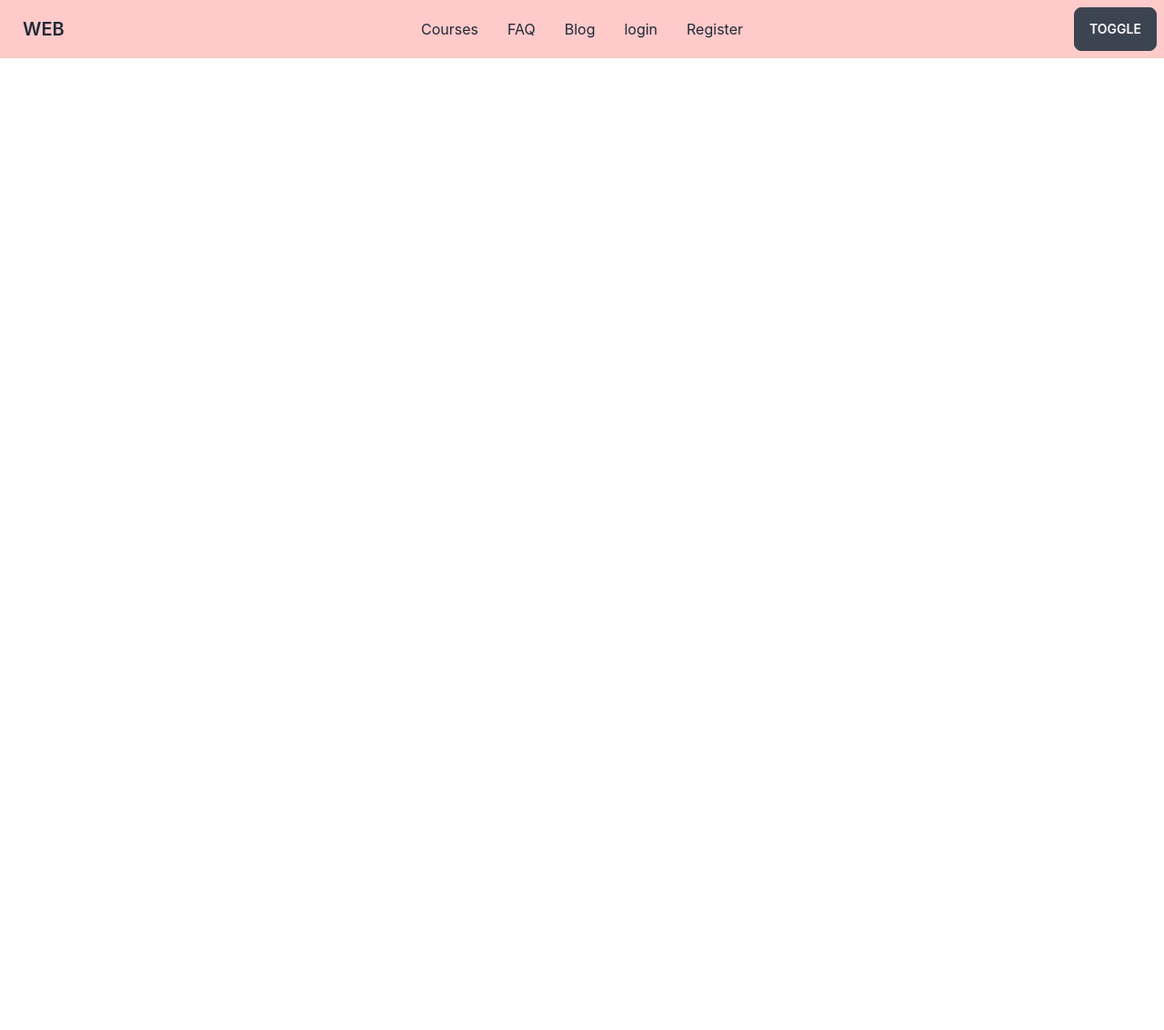
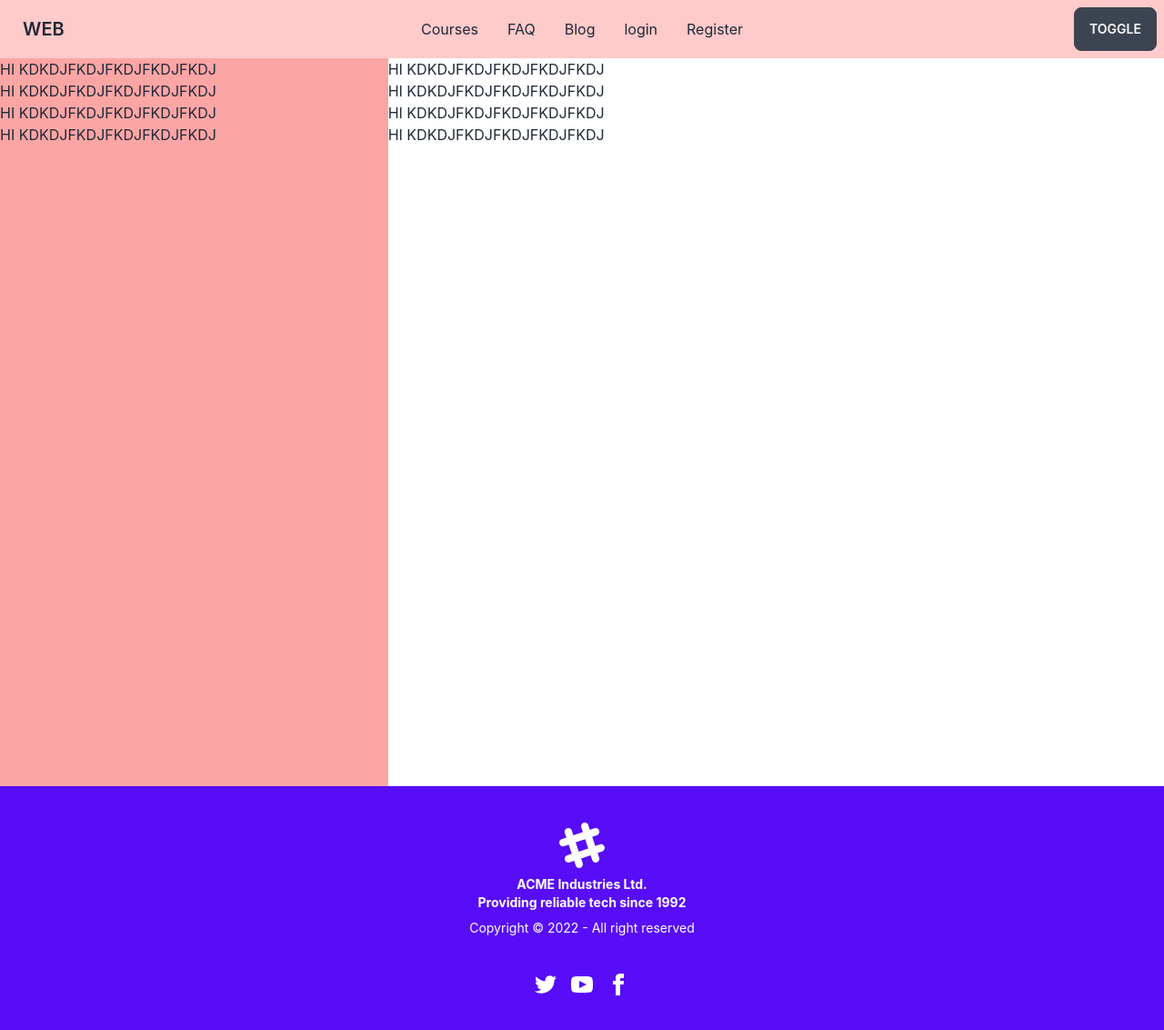
Before and after one commit to Mousumi2001/assignment-11, a React (Create React App) app: page /courses in a window 1280 px wide. Shown: the whole page at 91% size. Before the commit the page ends 800 px from the top, so only its background shows below. Built offline with nearby package versions, Linux system fonts and the light colour scheme.

Commit message:
create courses layout

```diff
--- a/public/index.html
+++ b/public/index.html
@@ -1,14 +1,12 @@
 <!DOCTYPE html>
 <html lang="en">
+
 <head>
   <meta charset="utf-8" />
   <link rel="icon" href="%PUBLIC_URL%/favicon.ico" />
   <meta name="viewport" content="width=device-width, initial-scale=1" />
   <meta name="theme-color" content="#000000" />
-    <meta
-      name="description"
-      content="Web site created using create-react-app"
-    />
+  <meta name="description" content="Web site created using create-react-app" />
   <link rel="apple-touch-icon" href="%PUBLIC_URL%/logo192.png" />
   <!--
       manifest.json provides metadata used when your web app is installed on a
@@ -24,8 +22,9 @@
       work correctly both with client-side routing and a non-root public URL.
       Learn how to configure a non-root public URL by running `npm run build`.
     -->
-    <title>React App</title>
+  <title>Web development</title>
 </head>
+
 <body>
   <noscript>You need to enable JavaScript to run this app.</noscript>
   <div id="root"></div>
@@ -40,4 +39,5 @@
       To create a production bundle, use `npm run build` or `yarn build`.
     -->
 </body>
+
 </html>
--- a/src/App.js
+++ b/src/App.js
@@ -4,7 +4,7 @@
 
 function App() {
   return (
-    <div className="App">
+    <div >
       <Routers></Routers>
     </div>
   );
--- a/src/component/Courses/Courses.js
+++ b/src/component/Courses/Courses.js
@@ -2,12 +2,18 @@
 
 const Courses = () => {
     return (
-        <div>
-            <div className=''>
-
+        <div className='flex'>
+            <div className='bg-red-300  w-1/3 h-screen'>
+                <h1>HI KDKDJFKDJFKDJFKDJFKDJ</h1>
+                <h1>HI KDKDJFKDJFKDJFKDJFKDJ</h1>
+                <h1>HI KDKDJFKDJFKDJFKDJFKDJ</h1>
+                <h1>HI KDKDJFKDJFKDJFKDJFKDJ</h1>
             </div>
-            <div className=''>
-
+            <div className=' w-2/3'>
+                <h1>HI KDKDJFKDJFKDJFKDJFKDJ</h1>
+                <h1>HI KDKDJFKDJFKDJFKDJFKDJ</h1>
+                <h1>HI KDKDJFKDJFKDJFKDJFKDJ</h1>
+                <h1>HI KDKDJFKDJFKDJFKDJFKDJ</h1>
             </div>
         </div>
     );
--- /dev/null
+++ b/src/component/Footer/Footer.js
@@ -0,0 +1,24 @@
+import React from 'react';
+
+const Footer = () => {
+    return (
+        <footer className="footer footer-center p-10 bg-primary text-primary-content">
+            <div>
+                <svg width="50" height="50" viewBox="0 0 24 24" xmlns="http://www.w3.org/2000/svg" fillRule="evenodd" clipRule="evenodd" className="inline-block fill-current"><path d="M22.672 15.226l-2.432.811.841 2.515c.33 1.019-.209 2.127-1.23 2.456-1.15.325-2.148-.321-2.463-1.226l-.84-2.518-5.013 1.677.84 2.517c.391 1.203-.434 2.542-1.831 2.542-.88 0-1.601-.564-1.86-1.314l-.842-2.516-2.431.809c-1.135.328-2.145-.317-2.463-1.229-.329-1.018.211-2.127 1.231-2.456l2.432-.809-1.621-4.823-2.432.808c-1.355.384-2.558-.59-2.558-1.839 0-.817.509-1.582 1.327-1.846l2.433-.809-.842-2.515c-.33-1.02.211-2.129 1.232-2.458 1.02-.329 2.13.209 2.461 1.229l.842 2.515 5.011-1.677-.839-2.517c-.403-1.238.484-2.553 1.843-2.553.819 0 1.585.509 1.85 1.326l.841 2.517 2.431-.81c1.02-.33 2.131.211 2.461 1.229.332 1.018-.21 2.126-1.23 2.456l-2.433.809 1.622 4.823 2.433-.809c1.242-.401 2.557.484 2.557 1.838 0 .819-.51 1.583-1.328 1.847m-8.992-6.428l-5.01 1.675 1.619 4.828 5.011-1.674-1.62-4.829z"></path></svg>
+                <p className="font-bold">
+                    ACME Industries Ltd. <br />Providing reliable tech since 1992
+                </p>
+                <p>Copyright © 2022 - All right reserved</p>
+            </div>
+            <div>
+                <div className="grid grid-flow-col gap-4">
+                    <a><svg xmlns="http://www.w3.org/2000/svg" width="24" height="24" viewBox="0 0 24 24" className="fill-current"><path d="M24 4.557c-.883.392-1.832.656-2.828.775 1.017-.609 1.798-1.574 2.165-2.724-.951.564-2.005.974-3.127 1.195-.897-.957-2.178-1.555-3.594-1.555-3.179 0-5.515 2.966-4.797 6.045-4.091-.205-7.719-2.165-10.148-5.144-1.29 2.213-.669 5.108 1.523 6.574-.806-.026-1.566-.247-2.229-.616-.054 2.281 1.581 4.415 3.949 4.89-.693.188-1.452.232-2.224.084.626 1.956 2.444 3.379 4.6 3.419-2.07 1.623-4.678 2.348-7.29 2.04 2.179 1.397 4.768 2.212 7.548 2.212 9.142 0 14.307-7.721 13.995-14.646.962-.695 1.797-1.562 2.457-2.549z"></path></svg></a>
+                    <a><svg xmlns="http://www.w3.org/2000/svg" width="24" height="24" viewBox="0 0 24 24" className="fill-current"><path d="M19.615 3.184c-3.604-.246-11.631-.245-15.23 0-3.897.266-4.356 2.62-4.385 8.816.029 6.185.484 8.549 4.385 8.816 3.6.245 11.626.246 15.23 0 3.897-.266 4.356-2.62 4.385-8.816-.029-6.185-.484-8.549-4.385-8.816zm-10.615 12.816v-8l8 3.993-8 4.007z"></path></svg></a>
+                    <a><svg xmlns="http://www.w3.org/2000/svg" width="24" height="24" viewBox="0 0 24 24" className="fill-current"><path d="M9 8h-3v4h3v12h5v-12h3.642l.358-4h-4v-1.667c0-.955.192-1.333 1.115-1.333h2.885v-5h-3.808c-3.596 0-5.192 1.583-5.192 4.615v3.385z"></path></svg></a>
+                </div>
+            </div>
+        </footer>
+    );
+};
+
+export default Footer;
--- a/src/layout/Main.js
+++ b/src/layout/Main.js
@@ -1,5 +1,6 @@
 import React from 'react';
 import { Outlet } from 'react-router-dom';
+import Footer from '../component/Footer/Footer';
 import Header from '../component/Header/Header';
 
 const Main = () => {
@@ -7,6 +8,7 @@
         <div>
             <Header></Header>
             <Outlet></Outlet>
+            <Footer></Footer>
         </div>
     );
 };
```
Lines whose indentation alone changed are shown as unchanged.
